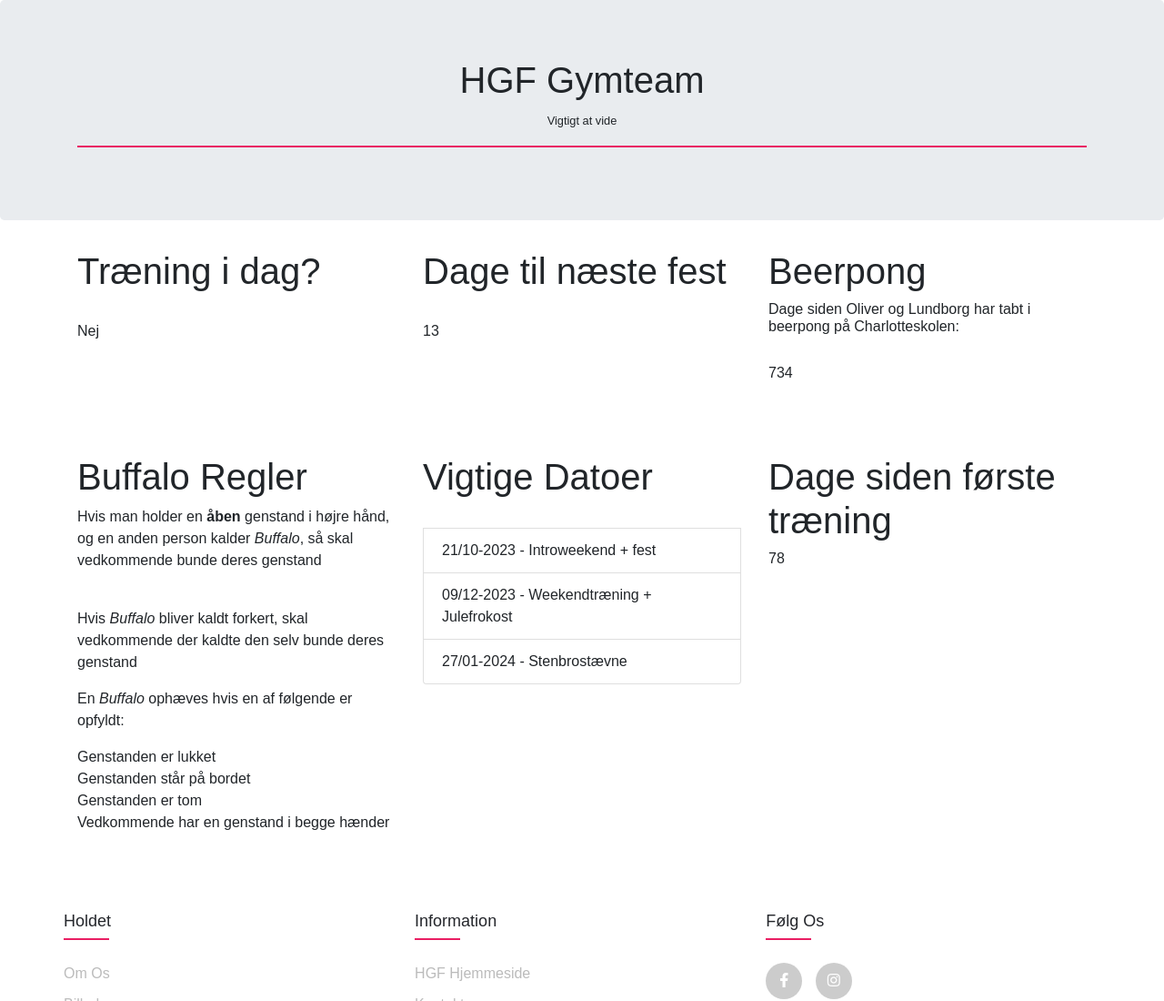
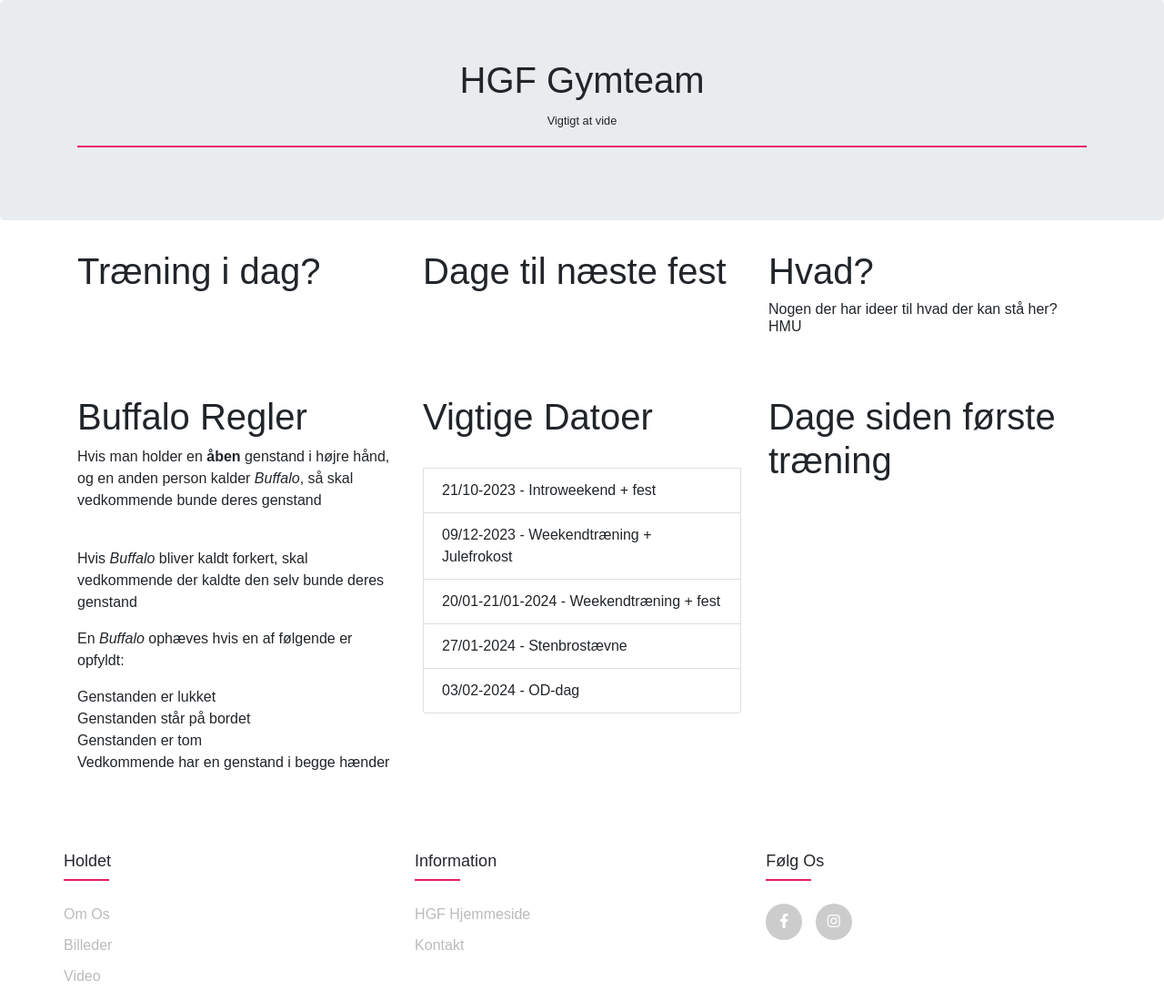
Before and after one commit to SmoIIy/gt_website, a plain HTML site: page index.html in a window 1280 px wide. Shown: the top 1100 px of the page at 91% size. Drawn offline with nearby package versions, Linux system fonts and the light colour scheme.

Commit message:
Update datoer

```diff
--- a/index.html
+++ b/index.html
@@ -46,11 +46,9 @@
 
 
                 <div class="col-sm-4">
-                    <h1>Beerpong</h1>
-                    <h6>Dage siden Oliver og Lundborg har tabt i beerpong på Charlotteskolen:</h6>
-                    <br>
-                    <h6 id="days"></h6>
-                    <br>
+                    <h1>Hvad?</h1>
+                    <h6>Nogen der har ideer til hvad der kan stå her? HMU</h6>
+
                 </div>
               </div>
          </div>
@@ -83,7 +81,9 @@
                                 <li class="list-group-item">10-12-2022 - Julefrokost</li> -->
                                 <li class="list-group-item">21/10-2023 - Introweekend + fest</li>
                                 <li class="list-group-item">09/12-2023 - Weekendtræning + Julefrokost</li>
+                                <li class="list-group-item">20/01-21/01-2024 - Weekendtræning + fest</li>
                                 <li class="list-group-item">27/01-2024 - Stenbrostævne</li>
+                                <li class="list-group-item">03/02-2024 - OD-dag</li>
                             </ul>
                     </div>
                     <div class="col-sm-4">
```
